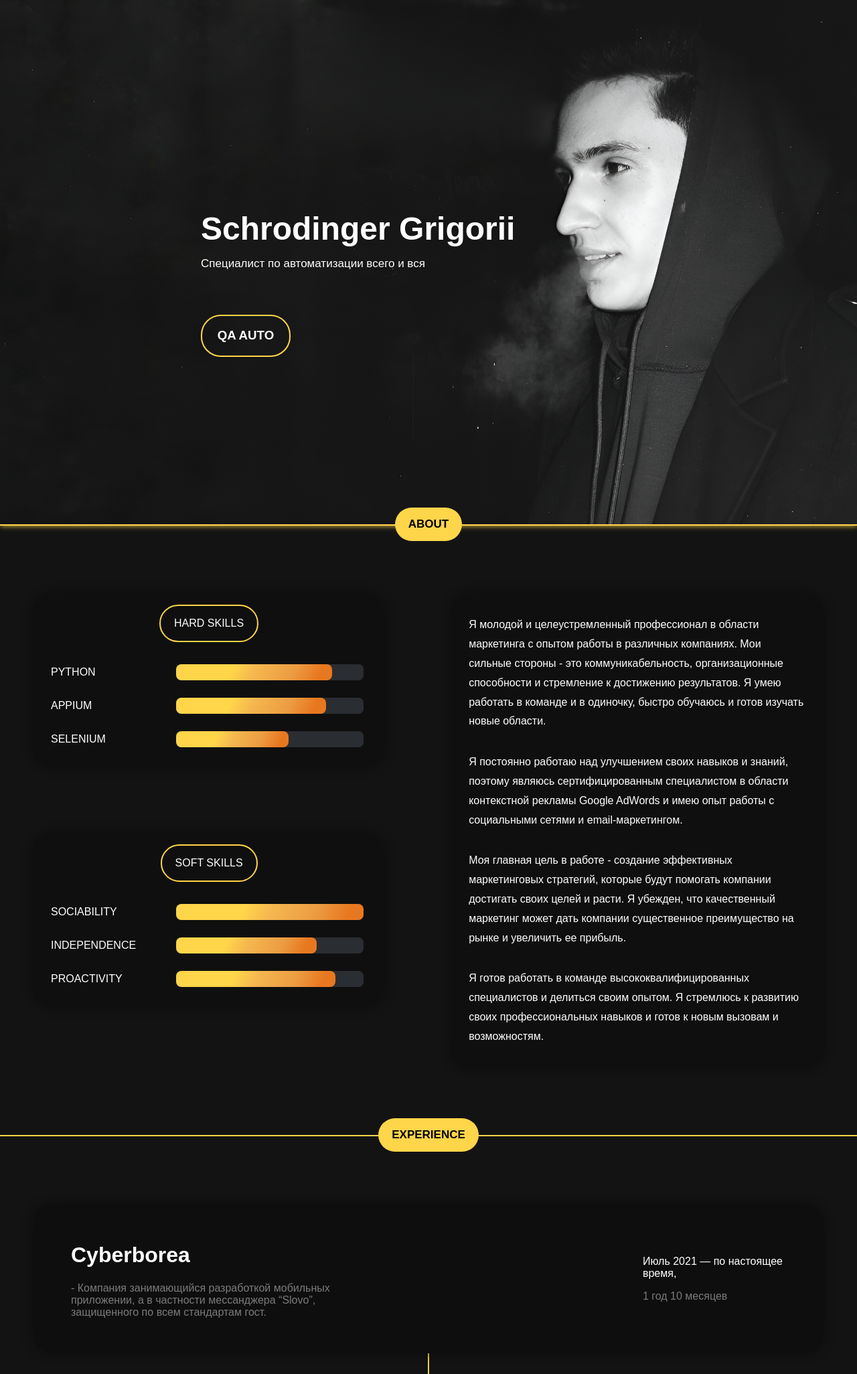
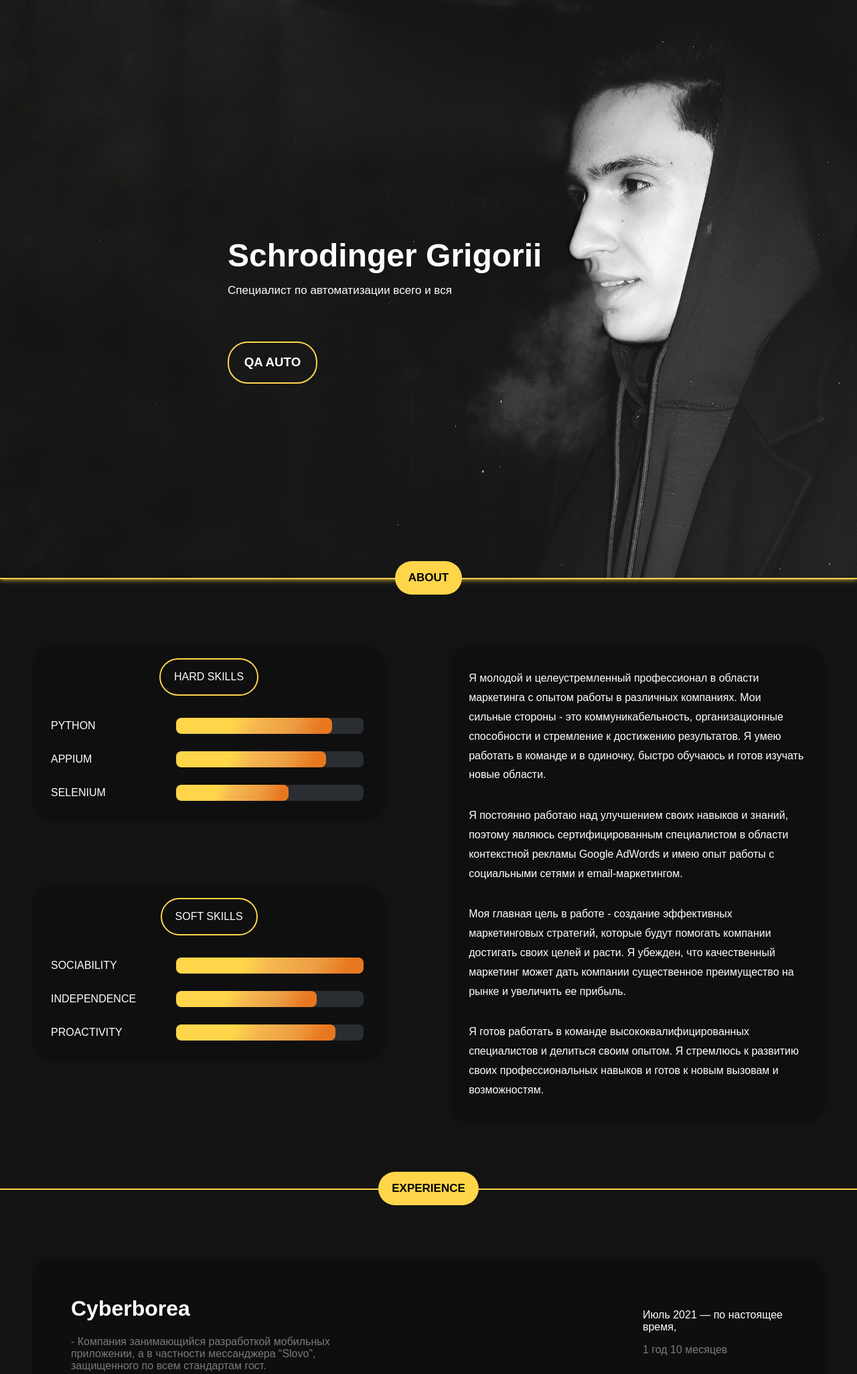
Before and after one commit to GrigoriiSchrodinger/FlaskWebsite, a Flask app: page /beautiful_page in a window 1280 px wide. Shown: the top 2052 px of the page at 67% size. Run offline with Flask 3, Linux system fonts and the light colour scheme.

Commit message:
Delete shadow

```diff
--- a/src/static/css/beautiful_page.css
+++ b/src/static/css/beautiful_page.css
@@ -114,7 +114,7 @@ li {
     background-image: url('../image/main_image.png');
 	background-size: cover;
     background-position: center;
-    padding: 300px;
+    padding: 340px;
     border-bottom: 2px solid #ffd54a;
     box-shadow: 0 0 8px #ffd54a;
 
@@ -196,7 +196,7 @@ li {
 }
 .about-me-card {
     background-color: rgba(14, 14, 14, 0.75);
-    box-shadow: 0 0 15px rgba(10, 10, 10, 0.67);
+    box-shadow: 0 0 5px rgba(10, 10, 10, 0.67);
     border-radius: 30px;
     display: flex;
     flex-direction: column;
@@ -207,7 +207,6 @@ li {
 
 .about-me-card:hover {
   transform: scale(1.05);
-    box-shadow: 0 0 30px rgba(10, 10, 10, 0.67);
 }
 
 .about-me-progress-bar-container h1 {
@@ -300,7 +299,7 @@ progress::-webkit-progress-value {
 
 .experience-card {
     background-color: rgb(14, 14, 14);
-    box-shadow: 0 0 15px rgba(10, 10, 10, 0.67);
+    box-shadow: 0 0 5px rgba(10, 10, 10, 0.67);
     border-radius: 30px;
     display: flex;
     flex-direction: row;
@@ -317,7 +316,6 @@ progress::-webkit-progress-value {
 
 .experience-card:hover {
   transform: scale(1.05);
-    box-shadow: 0 0 30px rgba(10, 10, 10, 0.67);
 }
 
 .vertical-line {
```
